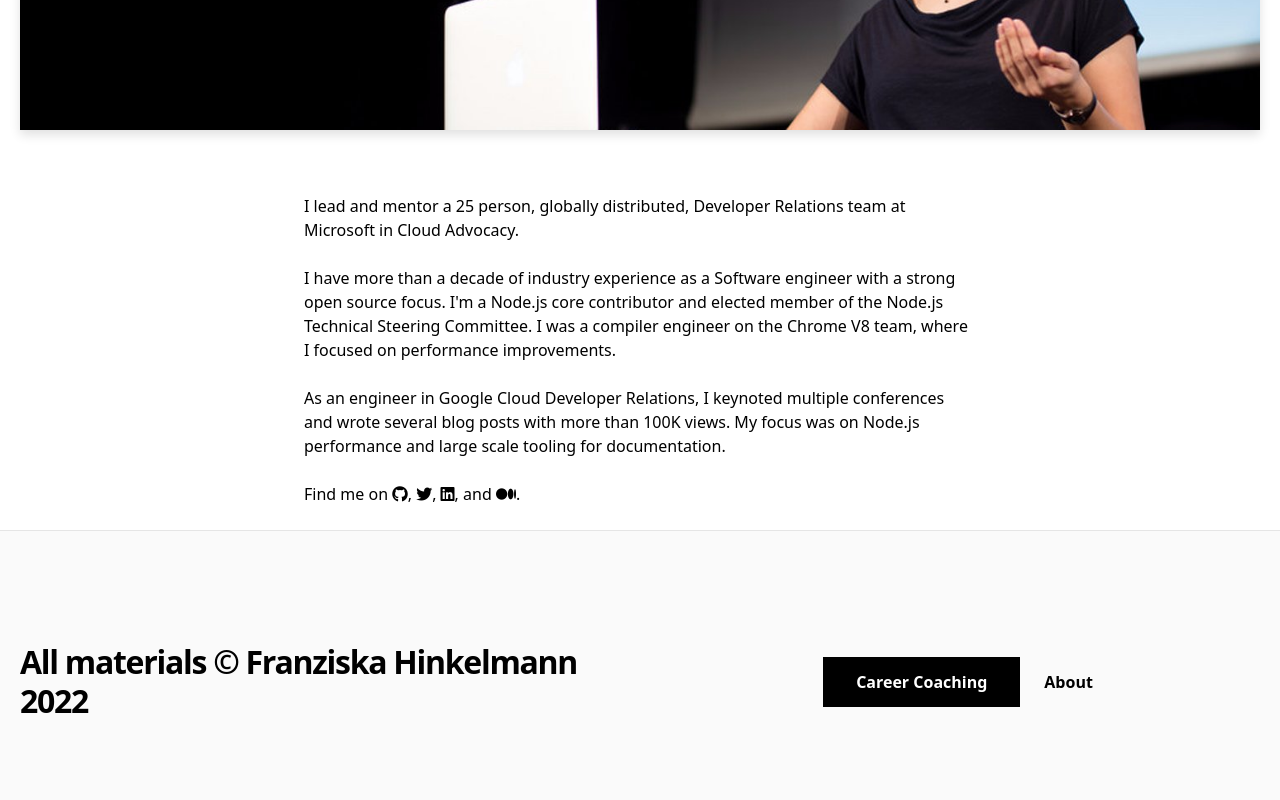
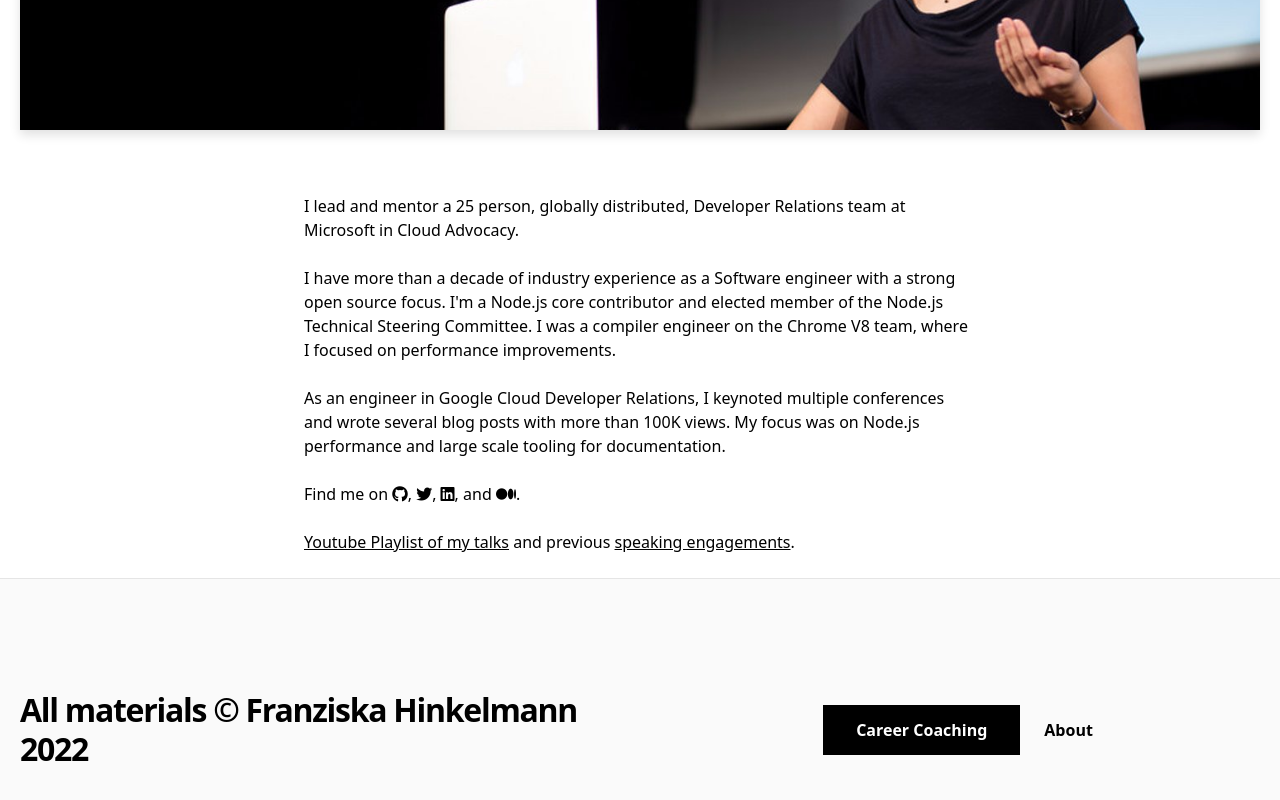
Before and after one commit to fhinkel/blog, a Next.js app: page /about in a window 1280 px wide. Shown: the part 552-1352 px from the top of the page. Built offline with nearby package versions, Linux system fonts and the light colour scheme.

Commit message:
Add previous talks

```diff
--- a/pages/about.tsx
+++ b/pages/about.tsx
@@ -63,6 +63,13 @@
               .
               <br></br>
               <br></br>
+
+              <a href='https://www.youtube.com/playlist?list=PL65pp6Tpk690HkOh324FqtFYyxFVnEFEX' className='underline hover:text-blue-600 duration-200 transition-colors'>
+                Youtube Playlist of my talks</a> and previous <a className='underline hover:text-blue-600 duration-200 transition-colors' href='https://medium.com/fhinkel/conference-talks-2017-3c0ed426406f'> speaking engagements</a>
+               .
+              <br></br>
+              <br></br>
+
             </div>
           </div>
         </Container>
```
